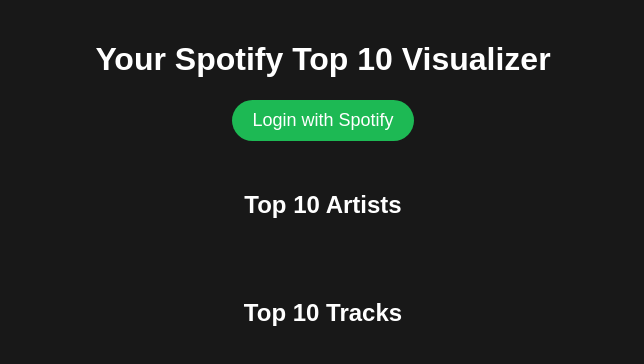
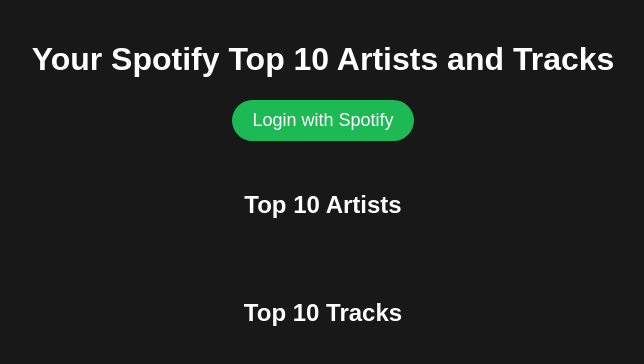
Before and after one commit to rsm-aburda/452_spotify_test, a plain HTML site: page index.html in a window 1280 px wide. Shown: the whole page, without its empty margins (317-961 px from the left). Drawn offline with nearby package versions, Linux system fonts and the light colour scheme.

Commit message:
html update

```diff
--- a/index.html
+++ b/index.html
@@ -8,7 +8,7 @@
   <script src="https://d3js.org/d3.v7.min.js"></script>
 </head>
 <body>
-  <h1>Your Spotify Top 10 Visualizer</h1>
+  <h1>Your Spotify Top 10 Artists and Tracks</h1>
   <button id="login-btn">Login with Spotify</button>
 
   <div id="visualization">
```
